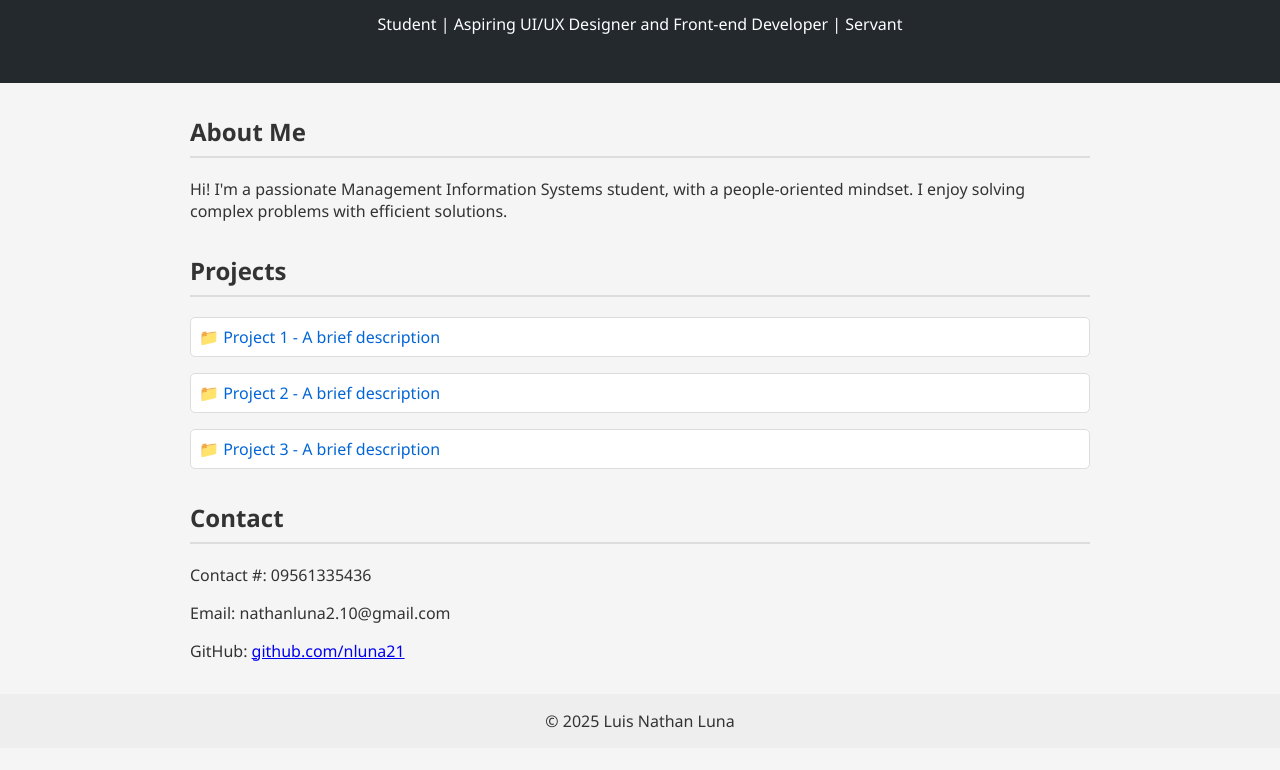
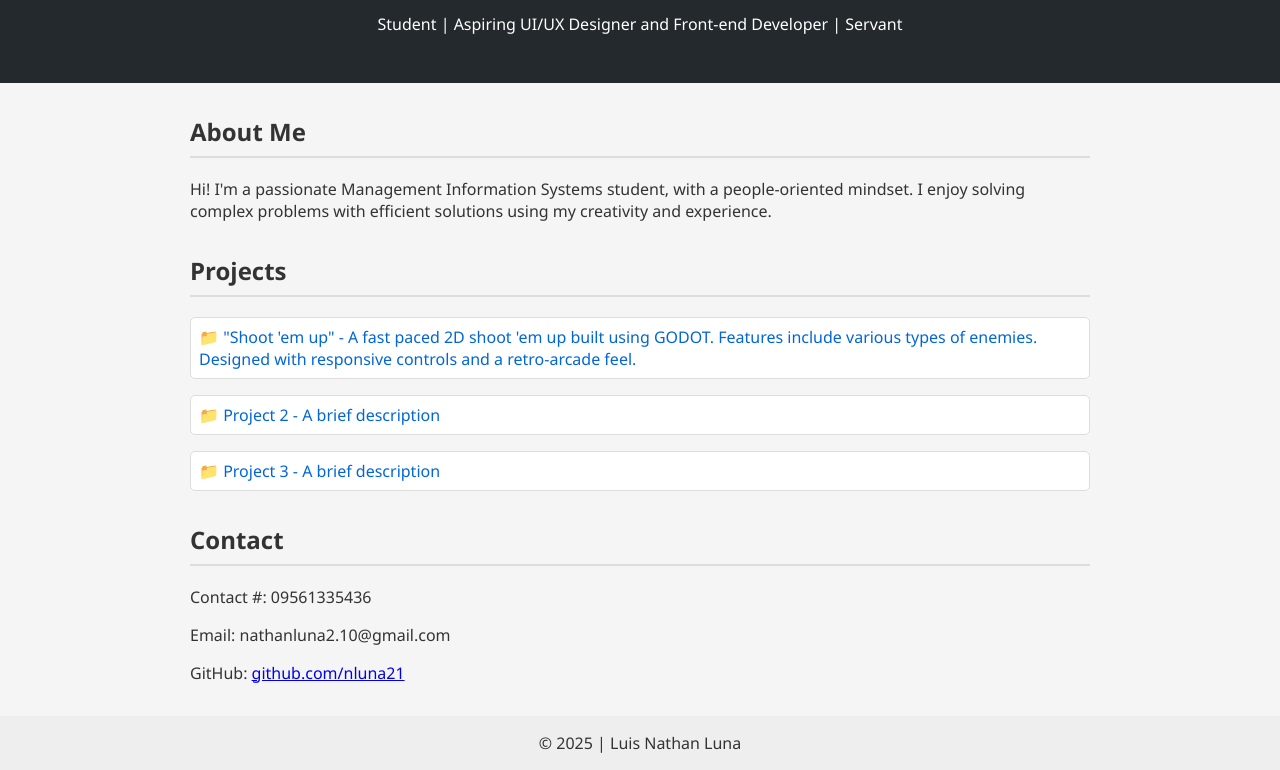
Before and after one commit to NLuna21/github.portfolio, a plain HTML site: page index.html in a window 1280 px wide. Shown: the part 78-848 px from the top of the page. Before the commit the page ends 826 px from the top, so only its background shows below. Drawn offline with Linux system fonts and the light colour scheme.

Commit message:
modified:   index.html

```diff
--- a/index.html
+++ b/index.html
@@ -3,7 +3,7 @@
 <head>
   <meta charset="UTF-8" />
   <meta name="viewport" content="width=device-width, initial-scale=1.0"/>
-  <title>Your Name | Portfolio</title>
+  <title> Luis Nathan Luna | Portfolio</title>
   <style>
     body {
       font-family: 'Segoe UI', sans-serif;
@@ -60,13 +60,13 @@
       <h2>About Me</h2>
       <p>
         Hi! I'm a passionate Management Information Systems student, with a people-oriented mindset.
-        I enjoy solving complex problems with efficient solutions.
+        I enjoy solving complex problems with efficient solutions using my creativity and experience.
       </p>
     </section>
 
     <section class="projects">
       <h2>Projects</h2>
-      <a href="https://github.com/yourusername/project1" target="_blank">📁 Project 1 - A brief description</a>
+      <a href="https://github.com/yourusername/project1" target="_blank">📁 "Shoot 'em up" - A fast paced 2D shoot 'em up built using GODOT. Features include various types of enemies. Designed with responsive controls and a retro-arcade feel.</a>
       <a href="https://github.com/yourusername/project2" target="_blank">📁 Project 2 - A brief description</a>
       <a href="https://github.com/yourusername/project3" target="_blank">📁 Project 3 - A brief description</a>
     </section>
@@ -79,7 +79,7 @@
     </section>
   </main>
   <footer>
-    &copy; 2025 Luis Nathan Luna
+    &copy; 2025 | Luis Nathan Luna
   </footer>
 </body>
 </html>
```
